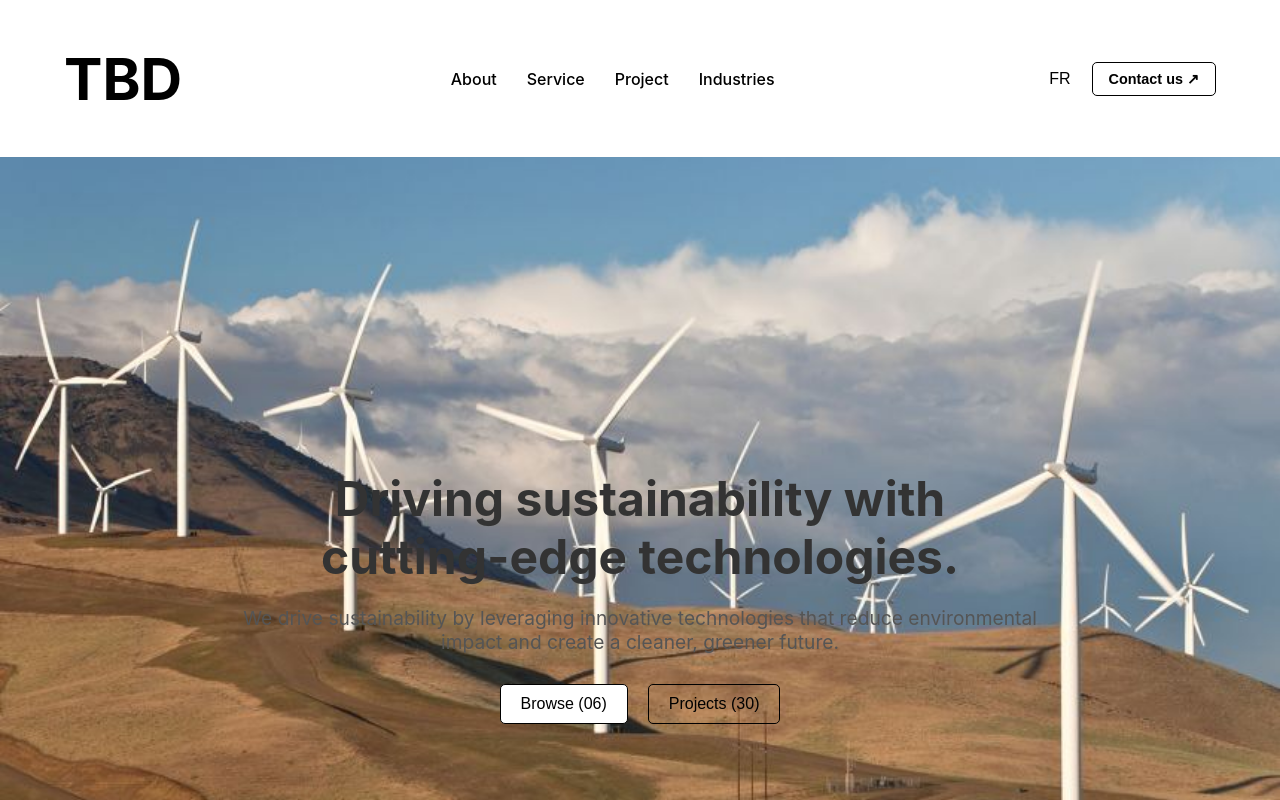
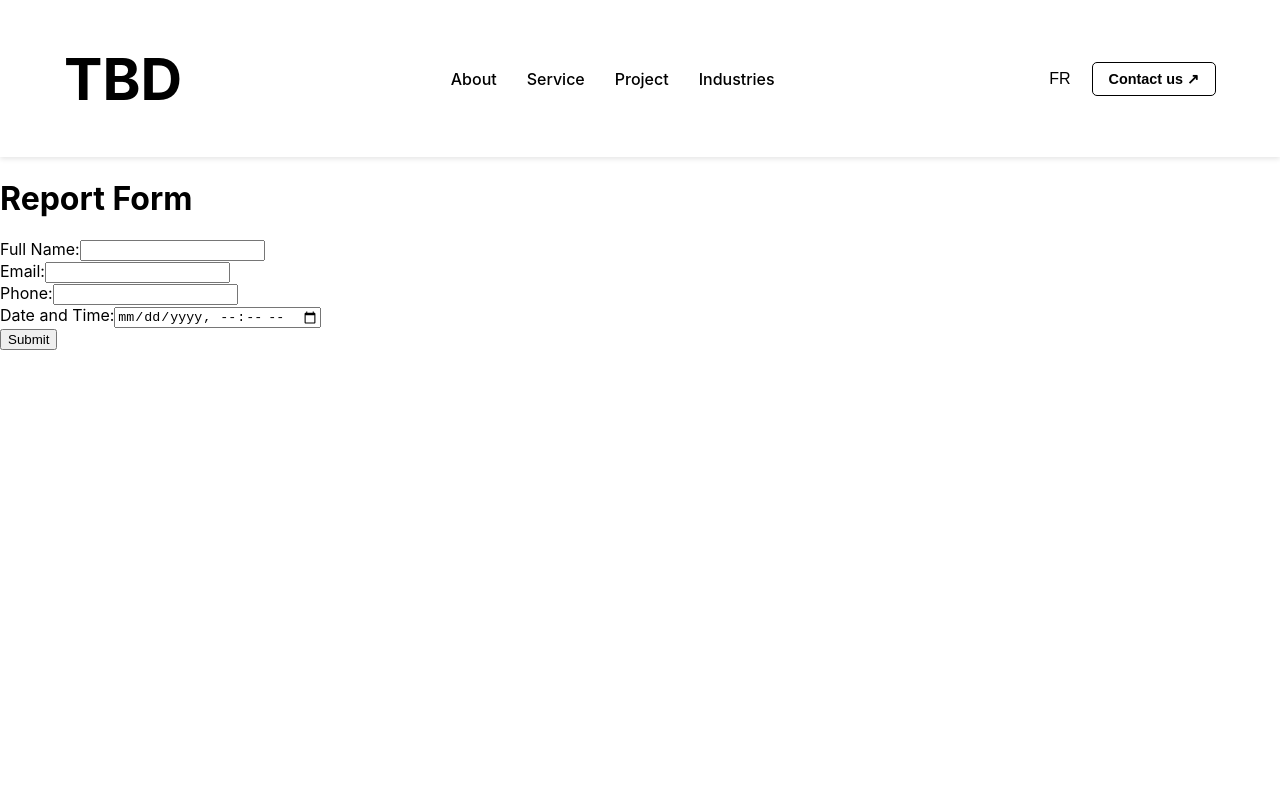
Before and after one commit to Engineering-Conference-Team-ACEU/OEC, a React (Create React App) app: page /report in a window 1280 px wide. Shown: the top 800 px of the page. Built offline with nearby package versions, Linux system fonts and the light colour scheme.

Commit message:
React routes

```diff
--- a/package.json
+++ b/package.json
@@ -8,6 +8,7 @@
     "firebase": "^11.2.0",
     "react": "^19.0.0",
     "react-dom": "^19.0.0",
+    "react-router-dom": "^6.28.2",
     "react-scripts": "5.0.1",
     "web-vitals": "^4.2.4"
   },
--- a/src/App.js
+++ b/src/App.js
@@ -1,22 +1,27 @@
-import React from 'react';
-import { LanguageProvider } from './contexts/LanguageContext'; // Wrap with LanguageProvider
-import Header from './components/Header';
-import Hero from './components/Hero';
-import About from './components/About';
-import Services from './components/Services';
-import Subscribe from './components/Subscribe';
-import './styles/App.css';
+import React from "react";
+import { BrowserRouter as Router, Route, Routes } from "react-router-dom";
+import { LanguageProvider } from "./contexts/LanguageContext"; // Wrap with LanguageProvider
+import Header from "./components/Header";
+import Hero from "./components/Hero";
+import About from "./components/About";
+import Services from "./components/Services";
+import Subscribe from "./components/Subscribe";
+import ReportForm from "./utils/ReportForm.tsx";
+import "./styles/App.css";
 
 const App = () => {
   return (
-    <LanguageProvider> {/* Wrapping all components */}
-      <div>
+    <LanguageProvider>
+      <Router>
         <Header />
-        <Hero />
-        <About />
-        <Services />
-        <Subscribe />
-      </div>
+        <Routes>
+          <Route exact path="/" element={<Hero />} />
+          <Route path="/about" element={<About />} />
+          <Route path="/services" element={<Services />} />
+          <Route path="/subscribe" element={<Subscribe />} />
+          <Route path="/report" element={<ReportForm />} />
+        </Routes>
+      </Router>
     </LanguageProvider>
   );
 };
--- /dev/null
+++ b/src/utils/ReportForm.tsx
@@ -0,0 +1,14 @@
+import React from 'react';
+import UserInfoForm from './UserInfo.tsx';
+
+const ReportForm: React.FC = () => {
+    return (
+        <div>
+            <h1>Report Form</h1>
+            <UserInfoForm />
+            {/* Add other components here as needed */}
+        </div>
+    );
+};
+
+export default ReportForm;
--- /dev/null
+++ b/src/utils/UserInfo.tsx
@@ -0,0 +1,64 @@
+import React, { useState } from 'react';
+
+const UserInfoForm: React.FC = () => {
+    const [fullName, setFullName] = useState('');
+    const [email, setEmail] = useState('');
+    const [phone, setPhone] = useState('');
+    const [dateTime, setDateTime] = useState('');
+
+    const handleSubmit = (event: React.FormEvent) => {
+        event.preventDefault();
+        // Handle form submission logic here
+        console.log('Full Name:', fullName);
+        console.log('Email:', email);
+        console.log('Phone:', phone);
+    };
+
+    return (
+        <form onSubmit={handleSubmit}>
+            <div>
+                <label htmlFor="fullName">Full Name:</label>
+                <input
+                    type="text"
+                    id="fullName"
+                    value={fullName}
+                    onChange={(e) => setFullName(e.target.value)}
+                    required
+                />
+            </div>
+            <div>
+                <label htmlFor="email">Email:</label>
+                <input
+                    type="email"
+                    id="email"
+                    value={email}
+                    onChange={(e) => setEmail(e.target.value)}
+                    required
+                />
+            </div>
+            <div>
+                <label htmlFor="phone">Phone:</label>
+                <input
+                    type="tel"
+                    id="phone"
+                    value={phone}
+                    onChange={(e) => setPhone(e.target.value)}
+                    required
+                />
+            </div>
+            <div>
+                <label htmlFor="dateTime">Date and Time:</label>
+                <input
+                    type="datetime-local"
+                    id="dateTime"
+                    value={dateTime}
+                    onChange={(e) => setDateTime(e.target.value)}
+                    required
+                />
+            </div>
+            <button type="submit">Submit</button>
+        </form>
+    );
+};
+
+export default UserInfoForm;
```
Also changed, not shown: 1 other file (tests, documents, lock files or other folders).
